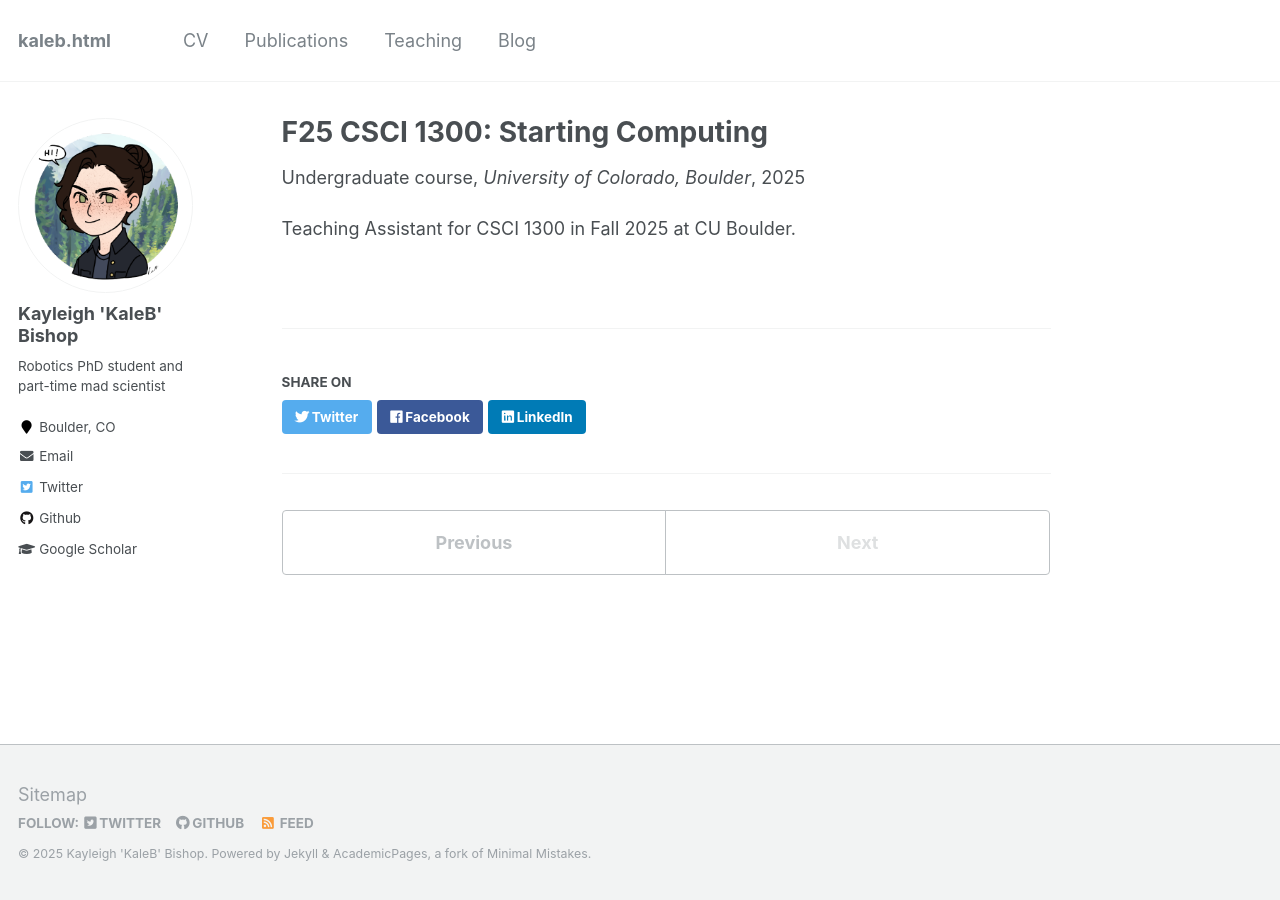
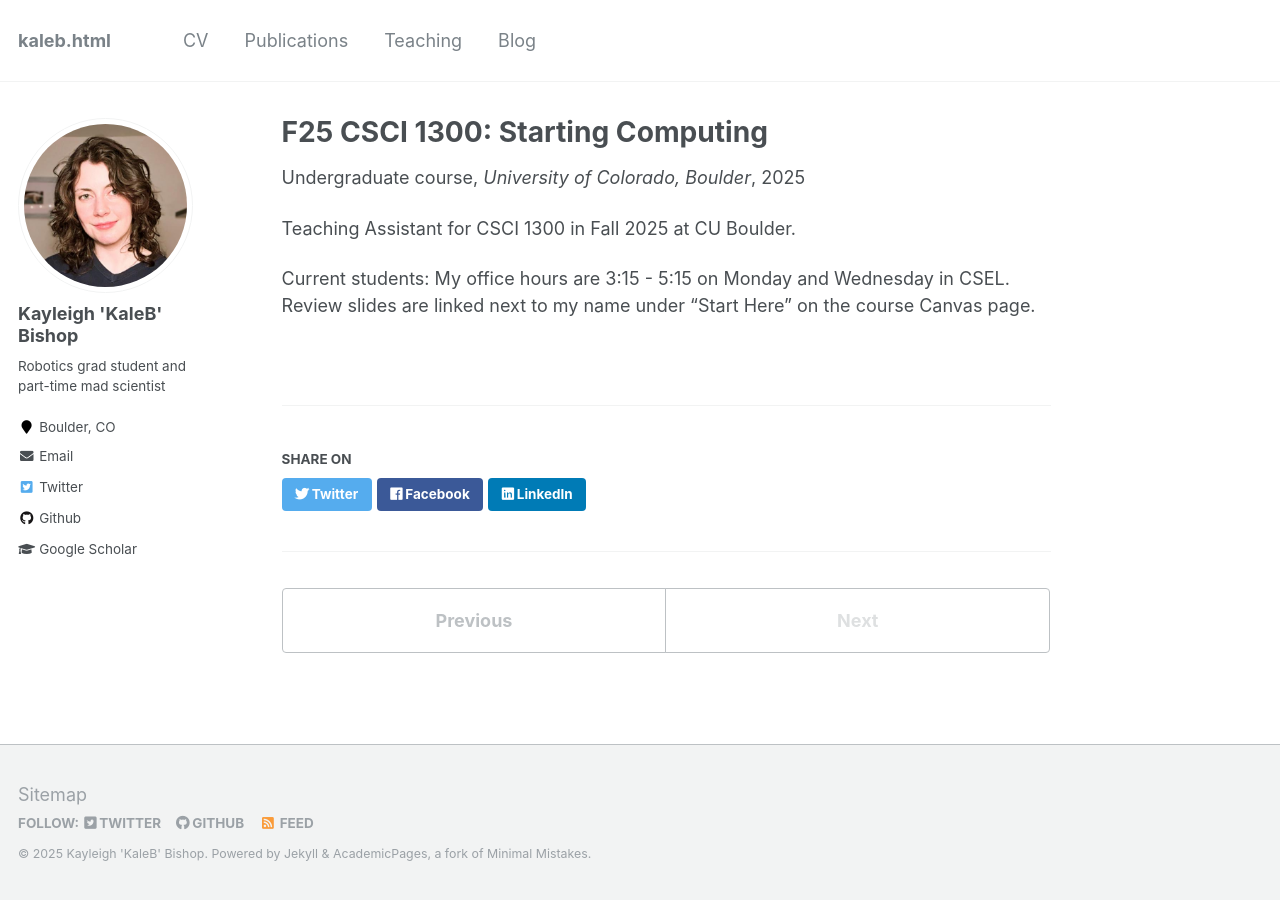
Before and after one commit to kalebishop/kalebishop.github.io, a Jekyll site: the page built from _teaching/2025-fall.md, in a window 1280 px wide. Built offline with Jekyll 4.4.1, drawn with Linux system fonts in a browser that asks for light colours.

Commit message:
minor; updated icon

```diff
--- a/_config.yml
+++ b/_config.yml
@@ -81,13 +81,13 @@ analytics:
 # Site Author
 author:
   name             : "Kayleigh 'KaleB' Bishop"
-  avatar           : "icon.png"
-  bio              : "Robotics PhD student and part-time mad scientist"
+  avatar           : "avatar.jpeg"
+  bio              : "Robotics grad student and part-time mad scientist"
   location         : "Boulder, CO"
   employer         :
   pubmed           :
   googlescholar    : "https://scholar.google.com/citations?user=IcMtTPYAAAAJ&hl=en"
-  email            : "kaleb.bishop@colorado.edu"
+  email            : "kaleb.bishop[at]colorado.edu"
   researchgate     :  # example: "https://www.researchgate.net/profile/yourprofile"
   uri              :
   bitbucket        :
--- a/_teaching/2025-fall.md
+++ b/_teaching/2025-fall.md
@@ -9,3 +9,5 @@ location: "Boulder, CO"
 ---
 
 Teaching Assistant for CSCI 1300 in Fall 2025 at CU Boulder.
+
+Current students: My office hours are 3:15 - 5:15 on Monday and Wednesday in CSEL. Review slides are linked next to my name under "Start Here" on the course Canvas page.
```
Also changed, not shown: images/avatar.jpeg (added).
